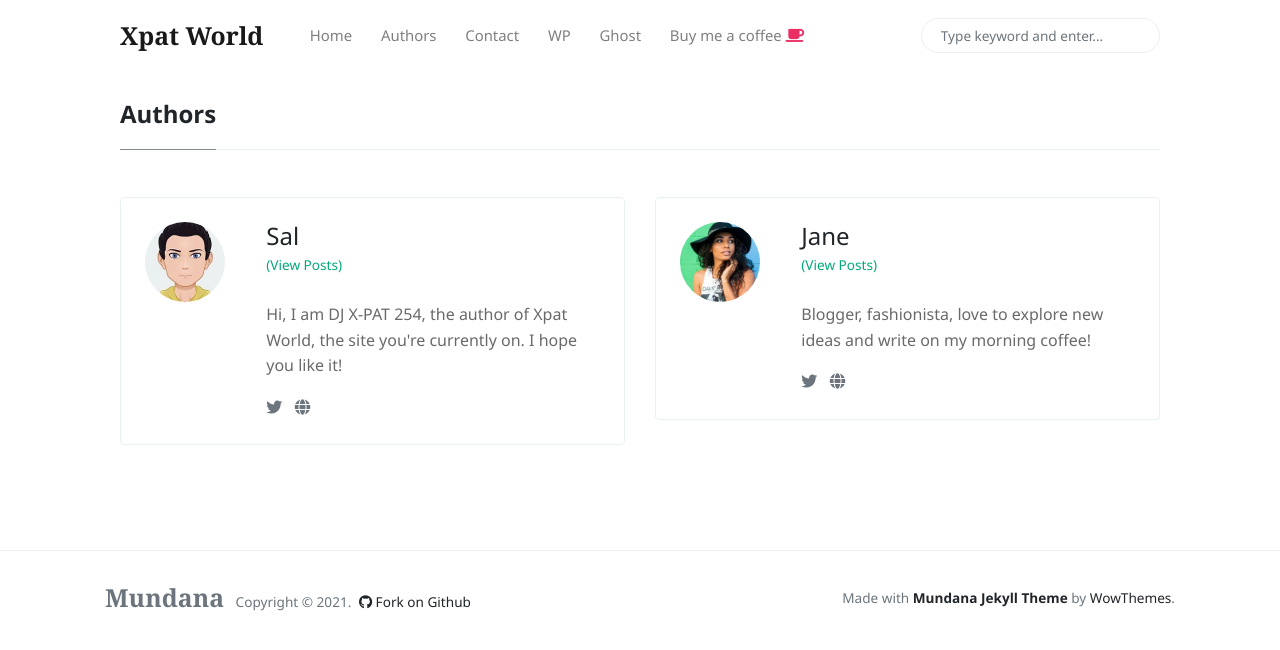
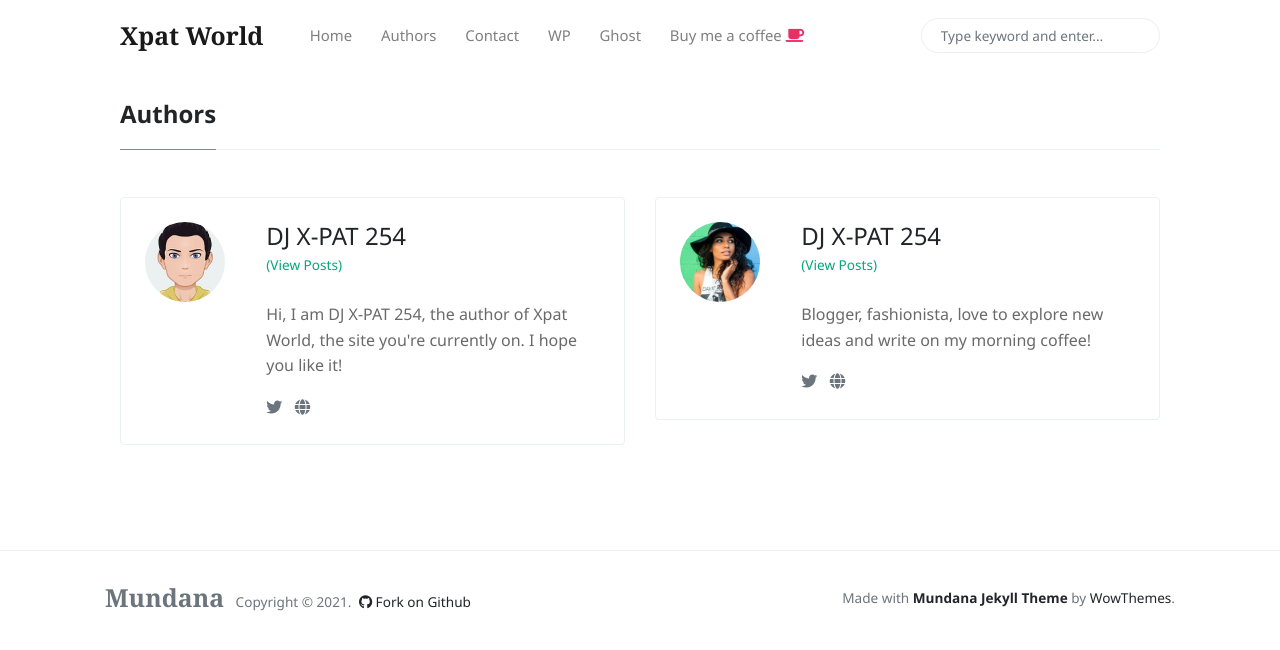
Before and after one commit to Xpat-World/xpatworld, a Jekyll site: the page built from _pages/authors-list.html, in a window 1280 px wide. Shown: the top 650 px of the page. Built offline with Jekyll 4.4.1, drawn with Linux system fonts in a browser that asks for light colours; nearby versions of some CDN libraries.

Commit message:
Update _config.yml

```diff
--- a/_config.yml
+++ b/_config.yml
@@ -4,9 +4,9 @@
 logo: 'assets/images/logo.png'
 favicon: 'assets/images/favicon.ico'
 baseurl: ''
-disqus: 'demowebsite'
+disqus: 'disqus_RE8O9KY1if'
 email: 'xpatworld2021@gmail.com'
-mailchimp-list: 'https://wowthemes.us11.list-manage.com/subscribe/post?u=8aeb20a530e124561927d3bd8&amp;id=8c3d2d214b'
+mailchimp-list: 'https://xpatworld.us20.list-manage.com/subscribe/post?u=fea5d468a51e549bfe9fb954d&amp;id=f79b2bce42'
 
 include: ["_pages"]
 permalink: /:title/
@@ -20,19 +20,19 @@
 
 authors:
     sal:
-      name:           Sal
+      name:           DJ X-PAT 254
       site:           https://www.xpatworld.ml
       avatar:         /assets/images/avatar1.jpg
       bio:            "Hi, I am DJ X-PAT 254, the author of Xpat World, the site you're currently on. I hope you like it!"
-      email:          wowthemesnet@gmail.com
+      email:          xpatworld2021@gmail.com
       twitter:        https://twitter.com/djxpat254
 
     jane:
-      name:           Jane
+      name:           DJ X-PAT 254
       site:           https://www.xpatworld.ml
       avatar:         /assets/images/avatar2.jpg
       bio:            "Blogger, fashionista, love to explore new ideas and write on my morning coffee!"
-      email:          djxpat254@gmail.com
+      email:          xpatworld2021@gmail.com
       twitter:        https://twitter.com/djxpat254
 
 # Defaults
```
